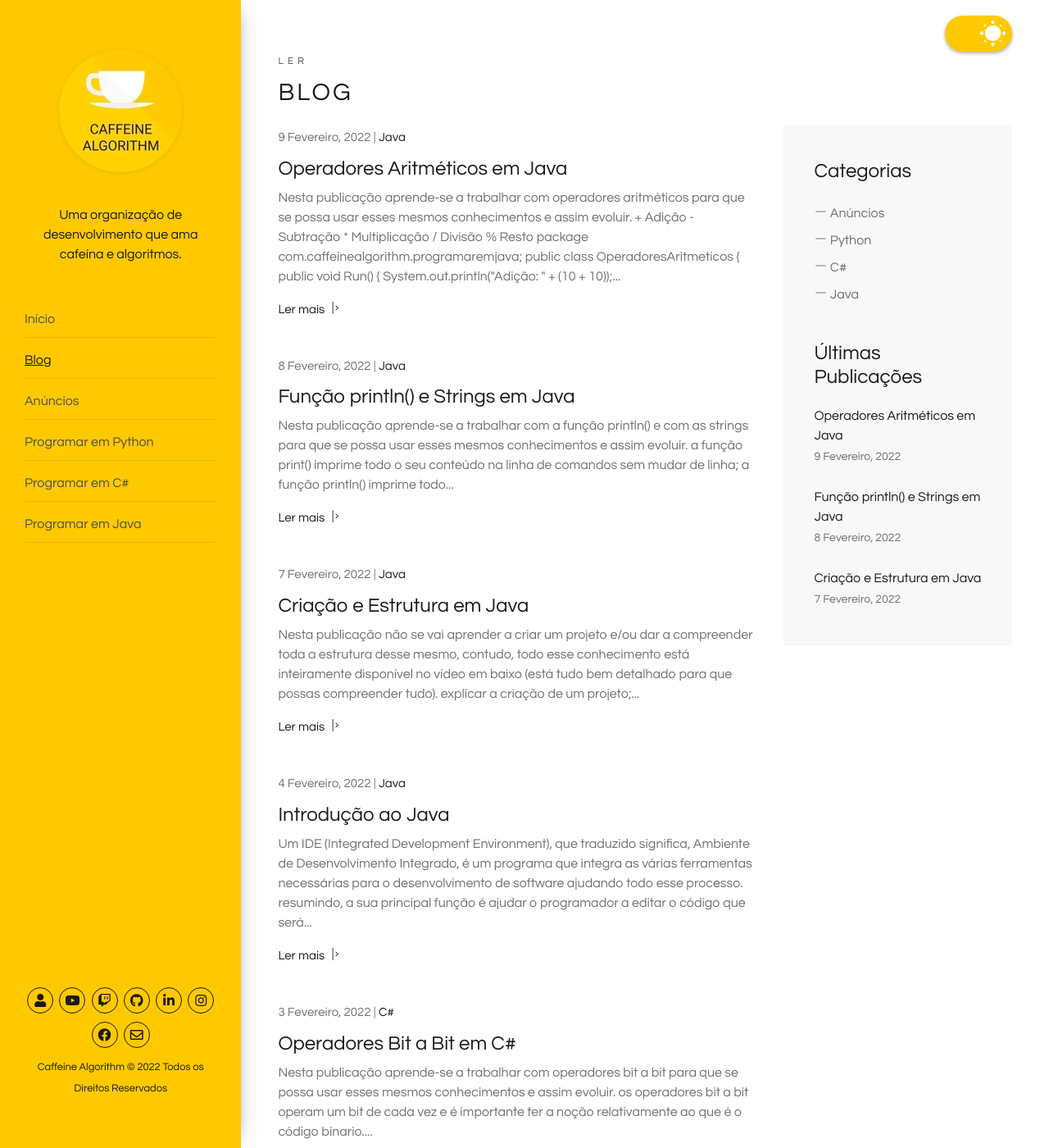
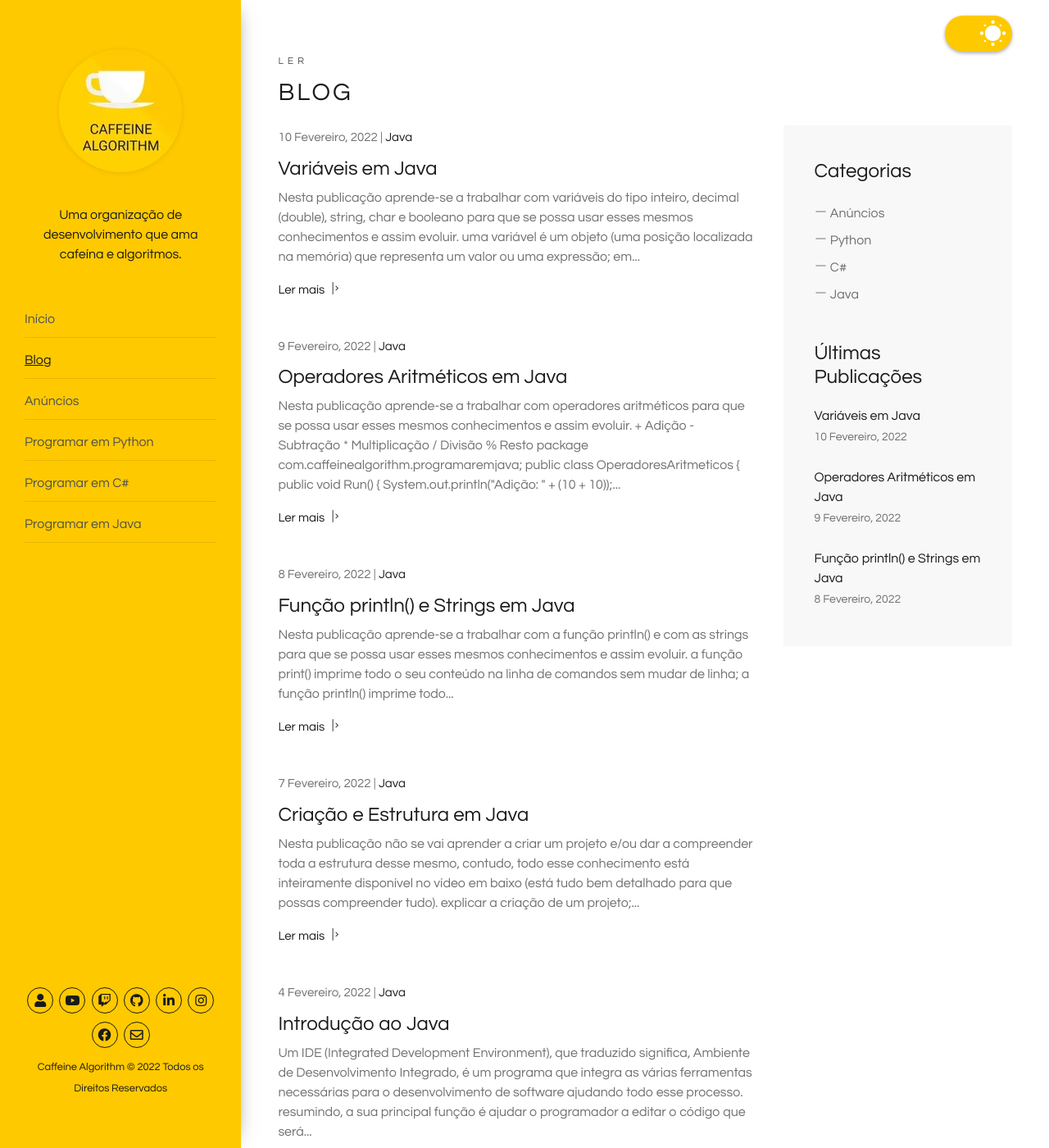
Before and after one commit to caffeinealgorithm/caffeinealgorithm.github.io, a Jekyll site: the page built from blog/index.html, in a window 1280 px wide and 1400 px high. Shown: the whole window at 82% size. Built offline with Jekyll 4.4.1, drawn with Linux system fonts in a browser that asks for light colours; the list of posts is cut into pages by our own code; some of the changed text lies outside the part shown.

Commit message:
Add 5º episode of the Java programming series

````diff
--- /dev/null
+++ b/_posts/2022-02-10-variaveis-em-java.md
@@ -0,0 +1,48 @@
+---
+layout: post
+excerpt: Blog
+title: 'Variáveis em Java'
+description: 'Descobre como se trabalha com variáveis do tipo inteiro, decimal (double), string, char e booleano na linguagem de programação Java. Obtém respostas às tuas dúvidas com a teoria e os exemplos apresentados.'
+keywords: 'java, variáveis, variável, inteiro, decimal, double, string, char, booleano, publicação'
+date: 2022-02-10
+categories: [Java]
+---
+
+Nesta publicação aprende-se a trabalhar com variáveis do tipo inteiro, decimal (double), string, char e booleano para que se possa usar esses mesmos conhecimentos e assim evoluir.
+
+- uma variável é um objeto (uma posição localizada na memória) que representa um valor ou uma expressão;
+- em algumas das linguagens de programação existentes não é necessário definir o tipo de variável mas no Java é;
+- tipos de variáveis: inteiro, decimal (double), string, char, booleano, arrays, listas, dicionários e mais alguns;
+- é de referir que vamos falar de arrays, listas e de dicionários num dos próximos vídeos.
+
+<div class="video-container">
+  <iframe src="https://www.youtube.com/embed/Pw2Tsh8CAaE" frameborder="0" allowfullscreen></iframe>
+</div>
+
+```java
+package com.caffeinealgorithm.programaremjava;
+
+public class Variaveis {
+  public void Run() {
+    int inteiro = 10;
+    double _double = 10.5;
+    String string = "Eu sou uma string.";
+    char carater = 'c';
+    boolean booleano = false;
+
+    System.out.println("inteiro: " + inteiro); // inteiro: 10
+    System.out.println("double: " + _double); // double: 10.5
+    System.out.println("string: " + string); // string: Eu sou uma string.
+    System.out.println("carater: " + carater); // carater: c
+    System.out.println("booleano: " + booleano); // booleano: false
+  }
+}
+```
+
+<div class="video-container">
+  <iframe src="https://www.youtube.com/embed/Pw2Tsh8CAaE" frameborder="0" allowfullscreen></iframe>
+</div>
+
+Não te esqueças de [assistir ao vídeo](https://youtu.be/Pw2Tsh8CAaE){:target="\_blank"} e podes sempre ler esta publicação [em inglês](https://nelsonsilvadev.com/blog/20220210/variables-in-java/){:target="\_blank"}.
+
+### _Happy coding!_
--- a/index.html
+++ b/index.html
@@ -76,7 +76,7 @@ keywords: organização, desenvolvimento, cafeína, algoritmos, publicações, v
       </div>
 
       <div class="row">
-        {% for video in site.java %} {% if video.id == "/java/4" %}
+        {% for video in site.java %} {% if video.id == "/java/5" %}
         <div class="col-xs-12 col-sm-3 col-sm-6 col-lg-6 col-xl-3">
           <a
             href="https://www.youtube.com/embed/{{ video.custom_id }}"
````
Also changed, not shown: _java/5.md (added, +5 -0 lines), assets/img/playlists/java/5.png (added), assets/img/playlists/java/5.webp (added).
